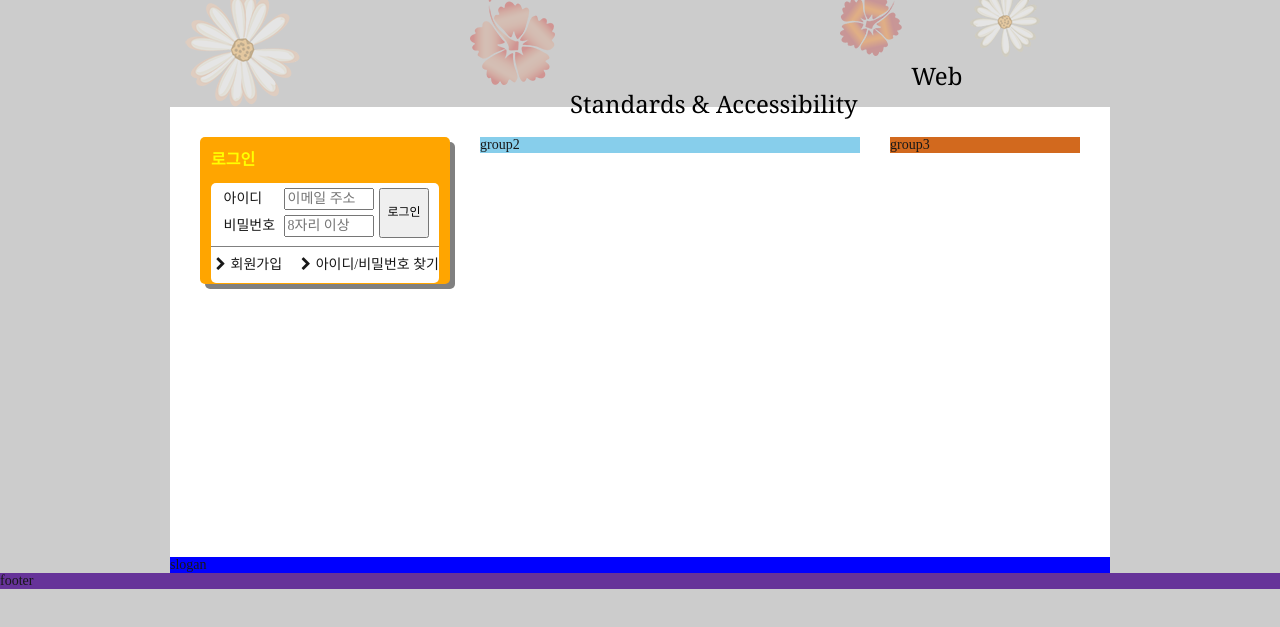
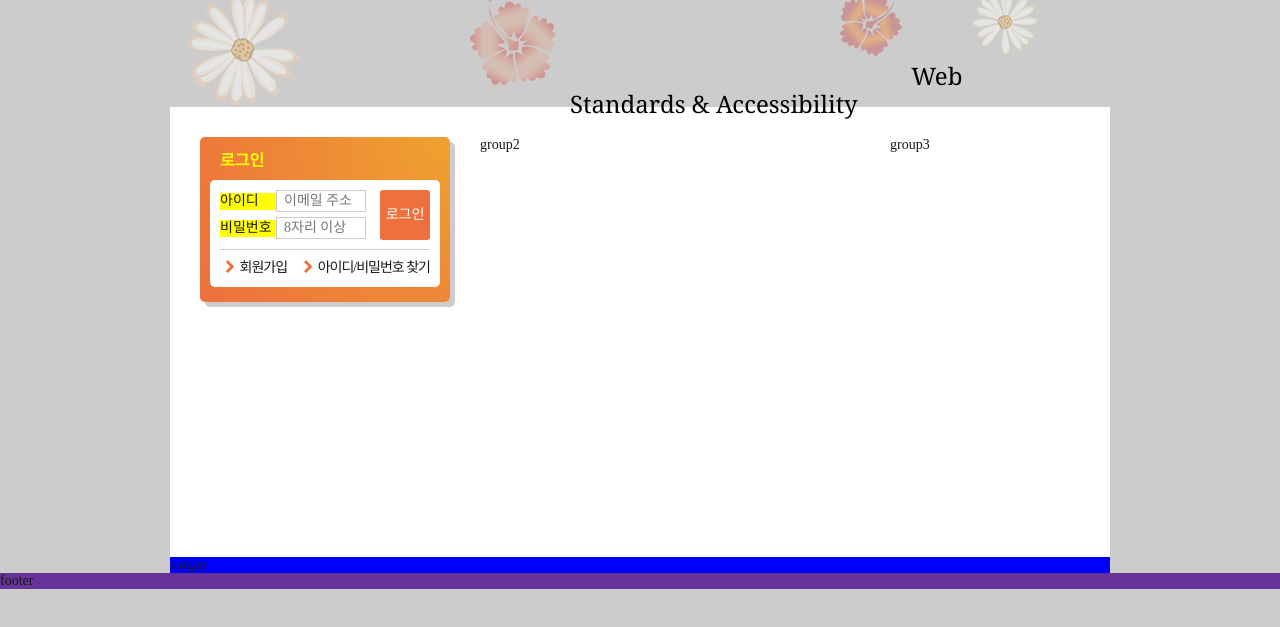
Before and after one commit to HaJunRyu/FDS18, a plain HTML site: page index.html in a window 1280 px wide. Shown: the part 137-764 px from the top of the page. Drawn offline with nearby package versions, Linux system fonts and the light colour scheme; a web font is replaced by a local one.

Commit message:
로그인 UI 디자인 완성

```diff
--- a/css/stylesheet.css
+++ b/css/stylesheet.css
@@ -296,72 +296,107 @@ a {
   width: 250px;
 }
 
+/* 로그인 */
+
 .login {
-  background: orange;
+  background: radial-gradient(circle at right top, #efa22f, #ed703d);
   border-radius: 5px;
-  border: 1px solid transparent;
-  box-shadow: 5px 5px gray;
-  padding: 0 10px;
+  box-shadow: 5px 5px 0 0 #ccc;
+  padding: 15px 10px;
 }
 
-.login h2{
+.login-heading{
+  margin:0 ;
   color: yellow;
-  font-size: 16px;
+  font-size: 1.6rem;
+  font-weight: 700;
+  text-indent: 10px;
 }
 
 .login-form{
-  border: none;
   border-radius: 5px 5px 0 0;
   background: #fff;
-  position: relative;
+  margin-top: 10px;
+  padding: 10px 10px 0 10px;
 }
 
 .login-form fieldset{
-  border: none;
+  /* login버튼의 배치 위치를 잡아주는 position */
+  position: relative;
+  border: 0;
+  border-bottom: 1px solid #ccc;
+  padding: 0 0 5px 0;
+  margin: 0;
+}
+
+.user-email , .user-pw{
+  margin-bottom: 5px;
+}
+
+.user-email *, .user-pw *{
+  vertical-align: middle;
 }
 
 .login-form label{
   display: inline-block;
-  width: 60px;
-}
-
-.user-pw{
-  margin-top: 5px;
+  background: #ff0;
+  width: 4em;
 }
 
 .user-email input, .user-pw input{
   width: 90px;
+  height: 22px;
+  border: 1px solid #ccc;
+  padding: 1px 1px 1px 0.5em;
 }
 
 .btn-login{
   position: absolute;
-  top: 5px;
-  right: 10px;
+  top: 0;
+  right: 0;
   width: 50px;
   height: 50px;
-  font-size: 12px;
+  padding: 0 5px;
+  font-size: 1.4rem;
+  border: 0;
+  border-radius: 3px;
+  background: #ed703d;
+  color: #fff;
 }
 
 .login-member{
   list-style: none;
   margin: 0;
-  padding: 0;
+  padding: 2px 10px;
   display: flex;
+  flex-flow: row nowrap;
   justify-content: space-between;
   background: #fff;
   border-radius: 0 0 5px 5px;
-  border-top: 1px solid gray;
-  padding: 10px 0;
+  letter-spacing: -1px;
+}
+
+.login-member li{
+  display: flex;
+  flex-flow: row nowrap;
+  align-items: center;
+}
+
+.login-member .icon-right-open{
+  color: #ed703d;
+}
+
+.login-member a {
+  display: block;
+  padding: 8px 0;
 }
 
 .main .group2 {
   width: 380px;
-  background: skyblue;
 }
 
 .main .group3 {
   width: 190px;
-  background: chocolate;
 }
 
 .slogan {
```
